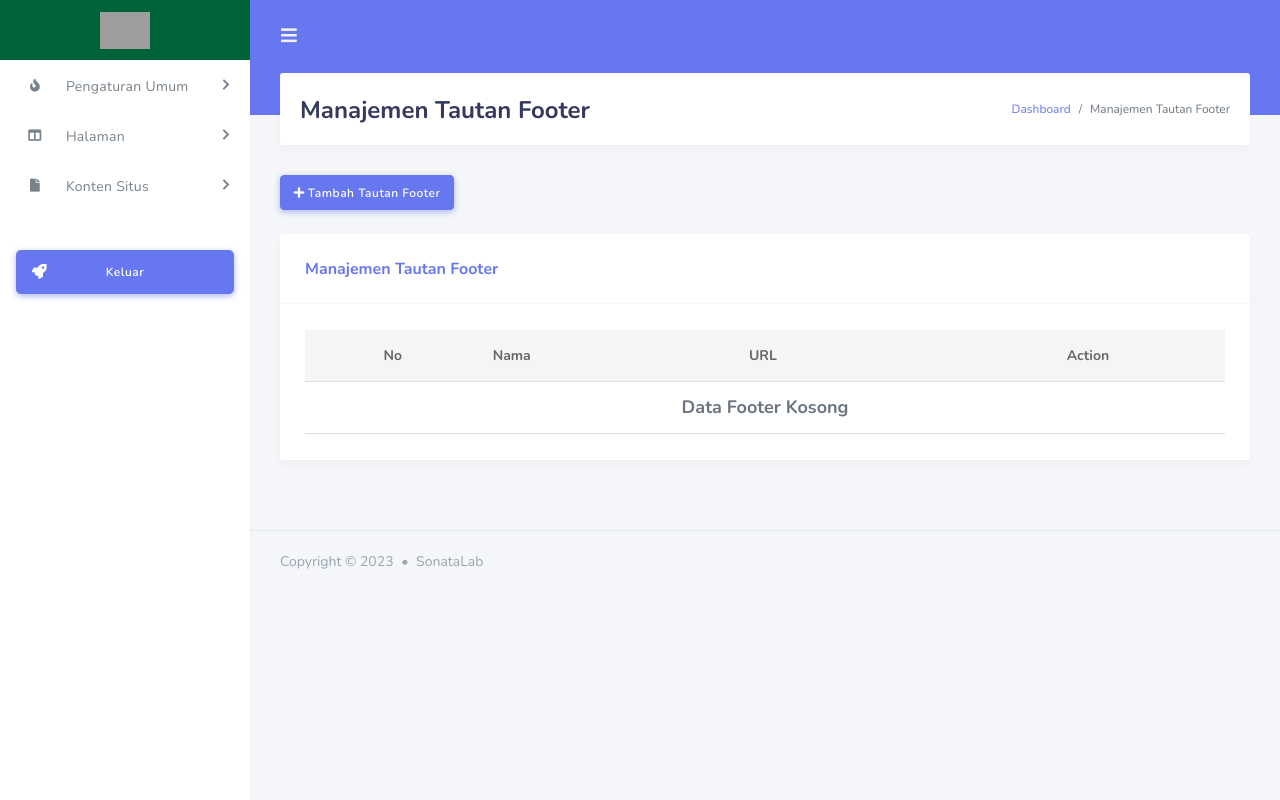
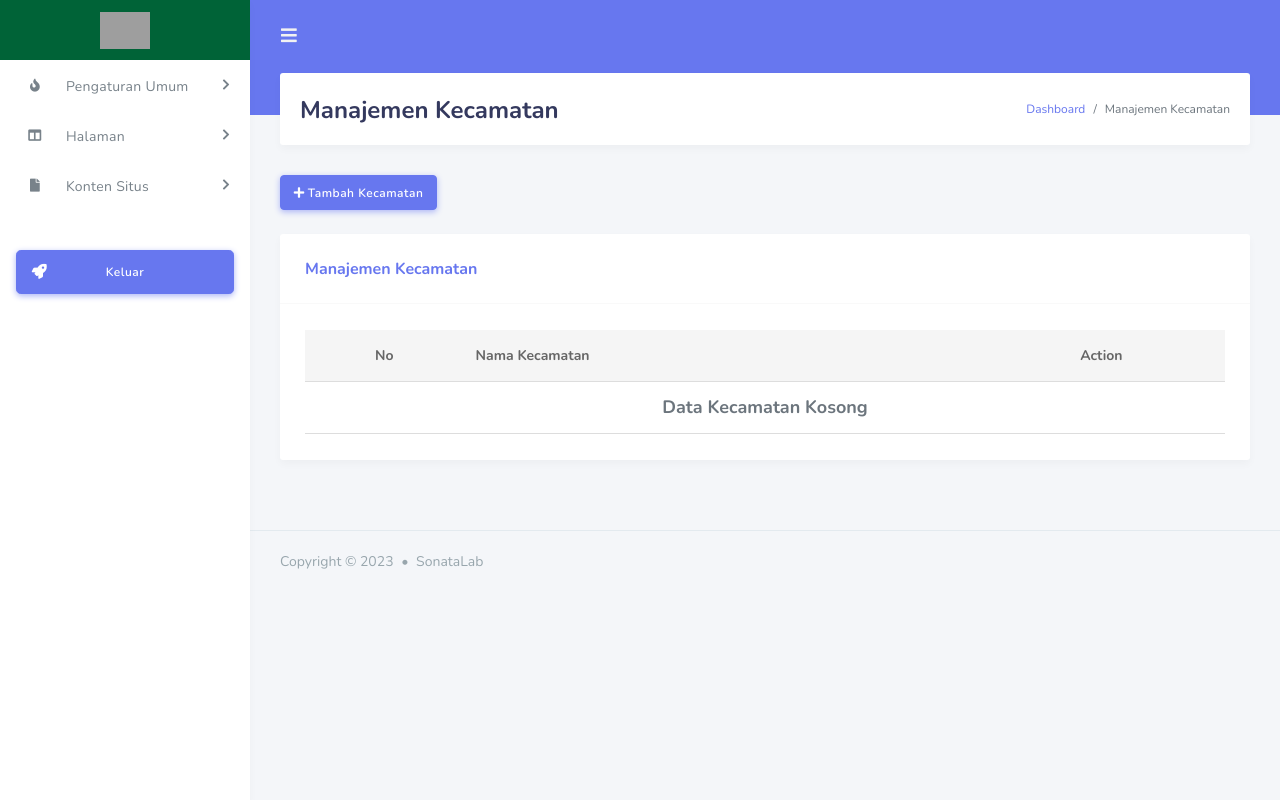
Before and after one commit to thegenzo/sistem-informasi-geografis-penyakit-menular, a Laravel app: template resources/views/admin-panel/pages/district/index.blade.php in a window 1280 px wide. Run offline with Laravel 10, Linux system fonts and the light colour scheme; the template is opened without the code that fills it, so the values that code supplies are empty; some libraries are stand-ins or nearby versions; grey boxes are pictures that could not be loaded.

Commit message:
District admin panel views

```diff
--- a/app/Http/Controllers/DistrictController.php
+++ b/app/Http/Controllers/DistrictController.php
@@ -14,7 +14,7 @@ class DistrictController extends Controller
     {
         $district = District::all();
 
-        return view('admin-panel.district.index', compact('district'));
+        return view('admin-panel.pages.district.index', compact('district'));
     }
 
     /**
@@ -22,7 +22,7 @@ class DistrictController extends Controller
      */
     public function create()
     {
-        return view('admin-panel.district.create');
+        return view('admin-panel.pages.district.create');
     }
 
     /**
--- a/resources/views/admin-panel/pages/district/index.blade.php
+++ b/resources/views/admin-panel/pages/district/index.blade.php
@@ -1,6 +1,6 @@
 @extends('admin-panel.layout.app')
 
-@section('title', 'Manajemen Tautan Footer')
+@section('title', 'Manajemen Kecamatan')
 
 @push('addon-style')
     <!-- CSS Libraries -->
@@ -12,46 +12,44 @@
     <div class="main-content">
         <section class="section">
             <div class="section-header">
-                <h1>Manajemen Tautan Footer</h1>
+                <h1>Manajemen Kecamatan</h1>
                 <div class="section-header-breadcrumb">
                     <div class="breadcrumb-item"><a href="#">Dashboard</a></div>
-                    <div class="breadcrumb-item active">Manajemen Tautan Footer</div>
+                    <div class="breadcrumb-item active">Manajemen Kecamatan</div>
                 </div>
             </div>
             <div class="row">
                 <div class="col">
-                    <a href="{{ route('admin-panel.footer-link.create') }}" class="btn btn-icon icon-left btn-primary mb-4"><i
-                            class="fas fa-plus"></i>Tambah Tautan Footer</a>
+                    <a href="{{ route('admin-panel.district.create') }}" class="btn btn-icon icon-left btn-primary mb-4"><i
+                            class="fas fa-plus"></i>Tambah Kecamatan</a>
                 </div>
             </div>
             <div class="row">
                 <div class="col-lg-12 col-md-6 col-12 col-sm-6">
                     <div class="card">
                         <div class="card-header">
-                            <h4>Manajemen Tautan Footer</h4>
+                            <h4>Manajemen Kecamatan</h4>
                         </div>
                         <div class="card-body">
                             <table class="table table-striped table-hover" id="datatable">
                                 <thead>
                                     <tr>
                                         <th class="text-center">No</th>
-                                        <th>Nama</th>
-										<th>URL</th>
+                                        <th>Nama Kecamatan</th>
                                         <th class="text-center">Action</th>
                                     </tr>
                                 </thead>
                                 <tbody>
-                                    @forelse ($footer as $data)
+                                    @forelse ($district as $data)
                                         <tr>
                                             <td class="text-center">{{ $loop->iteration }}</td>
                                             <td>{{ $data->name }}</td>
-											<td>{{ $data->url }}</td>
                                             <td class="text-center">
-                                                <a href="{{ route('admin-panel.footer-link.edit', $data->id) }} " class="btn btn-warning"
+                                                <a href="{{ route('admin-panel.district.edit', $data->id) }} " class="btn btn-warning"
                                                     data-toggle="tooltip" data-placement="top" title="Edit">
                                                     <i class="fa fa-pencil-alt"></i>
                                                 </a>
-                                                <form action="{{ route('admin-panel.footer-link.destroy', $data->id) }}" method="POST" class="d-inline swal-confirm">
+                                                <form action="{{ route('admin-panel.district.destroy', $data->id) }}" method="POST" class="d-inline swal-confirm">
                                                     @csrf
                                                     @method('DELETE')
                                                     <button class="btn btn-danger swal-confirm" type="submit"
@@ -63,8 +61,8 @@
                                         </tr>
                                     @empty
                                         <tr>
-                                            <td colspan="4" style="font-weight: bold; font-size: 18px;"
-                                                class="text-center">Data Footer Kosong</td>
+                                            <td colspan="3" style="font-weight: bold; font-size: 18px;"
+                                                class="text-center">Data Kecamatan Kosong</td>
                                         </tr>
                                     @endforelse
                                 </tbody>
```
Also changed, not shown: resources/views/admin-panel/pages/district/create.blade.php (+9 -14 lines), resources/views/admin-panel/pages/district/edit.blade.php (+8 -12 lines).
